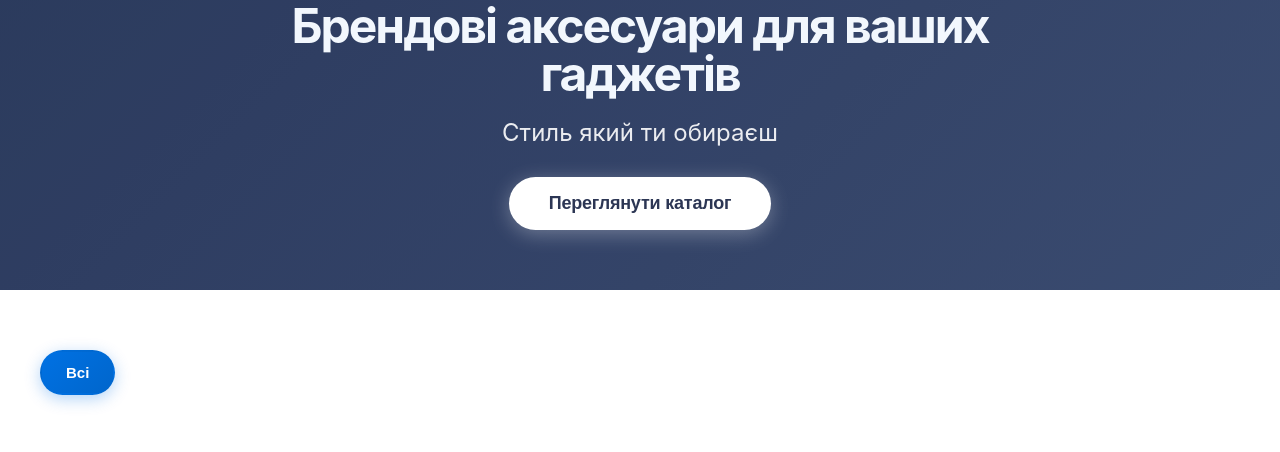
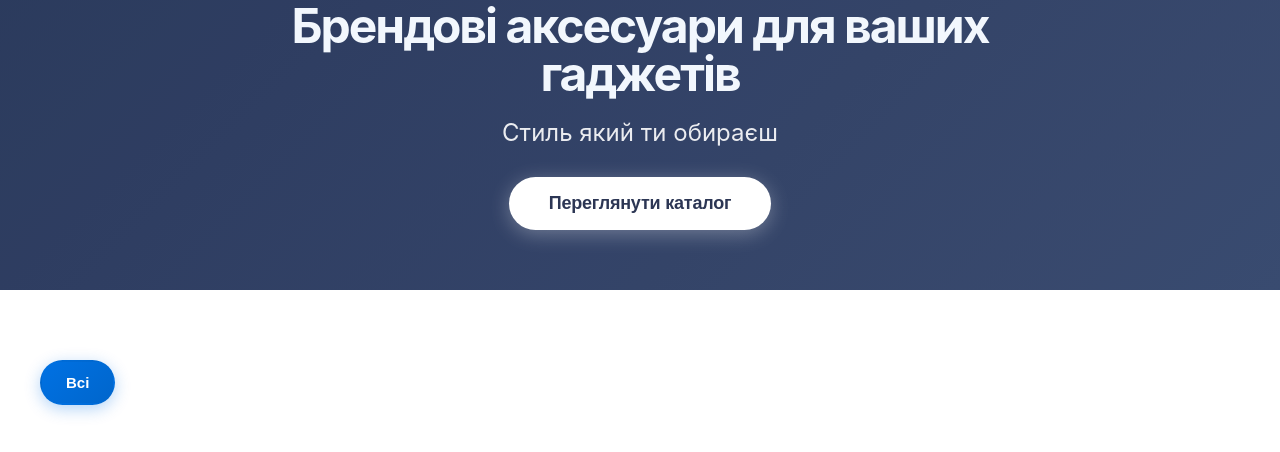
Before and after one commit to DenysVerbitskyi/verba-store, a website: page public/index.html in a window 1280 px wide. Shown: the part 348-800 px from the top of the page. Drawn offline with nearby package versions, Linux system fonts and the light colour scheme; no server answers.

Commit message:
Fix category list №2

```diff
--- a/public/index.html
+++ b/public/index.html
@@ -343,9 +343,10 @@
         /* Categories with scroll snap */
         .categories {
             display: flex;
-            gap: 10px;
-            margin-bottom: 30px;
+            gap: 12px;
+            margin-bottom: 40px;
             flex-wrap: wrap;
+            padding: 10px 0;
             align-items: flex-start;
         }
 
```
